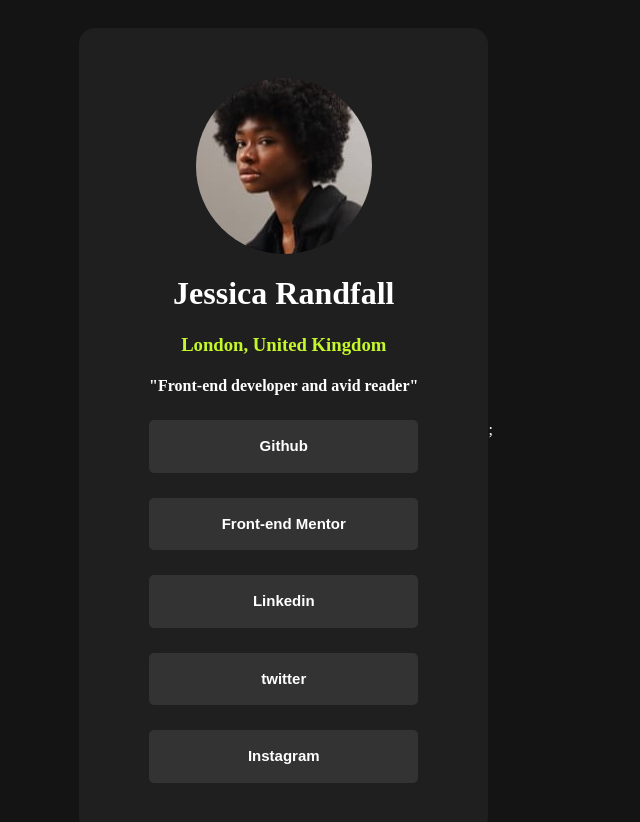
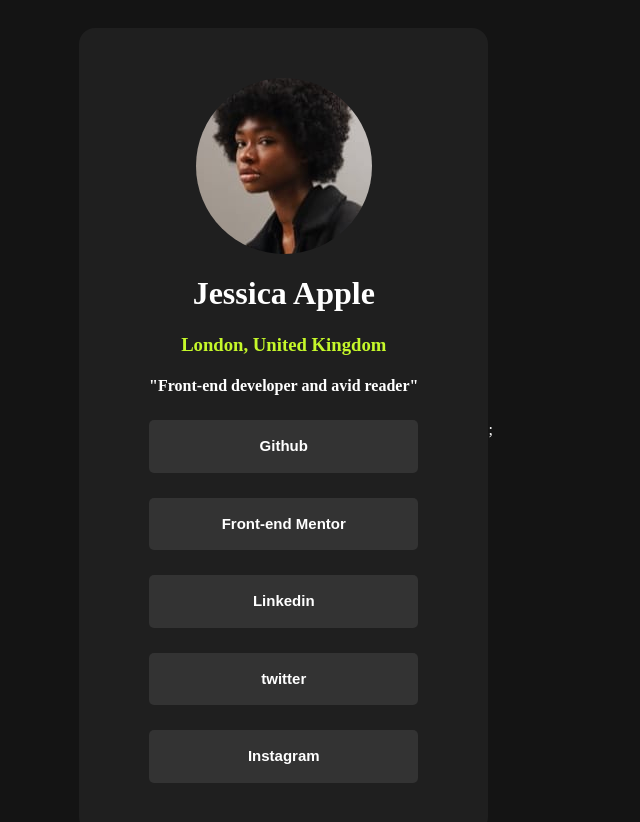
Before and after one commit to oluwafemi-emmanuel75/social-links-profile, a plain HTML site: page index.html in a window 1280 px wide. Shown: the whole page, without its empty margins (354-994 px from the left). Drawn offline with Linux system fonts and the light colour scheme.

Commit message:
change surname of Jessica

```diff
--- a/index.html
+++ b/index.html
@@ -10,7 +10,7 @@
 <body>
     <div class="card" >
         <img src="assets/images/avatar-jessica.jpeg" alt="">
-        <h1>Jessica Randfall<h1>
+        <h1>Jessica Apple<h1>
         <h3>London, United Kingdom</h3>
         <p><h4>"Front-end developer and avid reader" </h4></p>
         <a class="button-link" target="_blank" href="https://github.com/oluwafemi-emmanuel75">Github</a>
```
